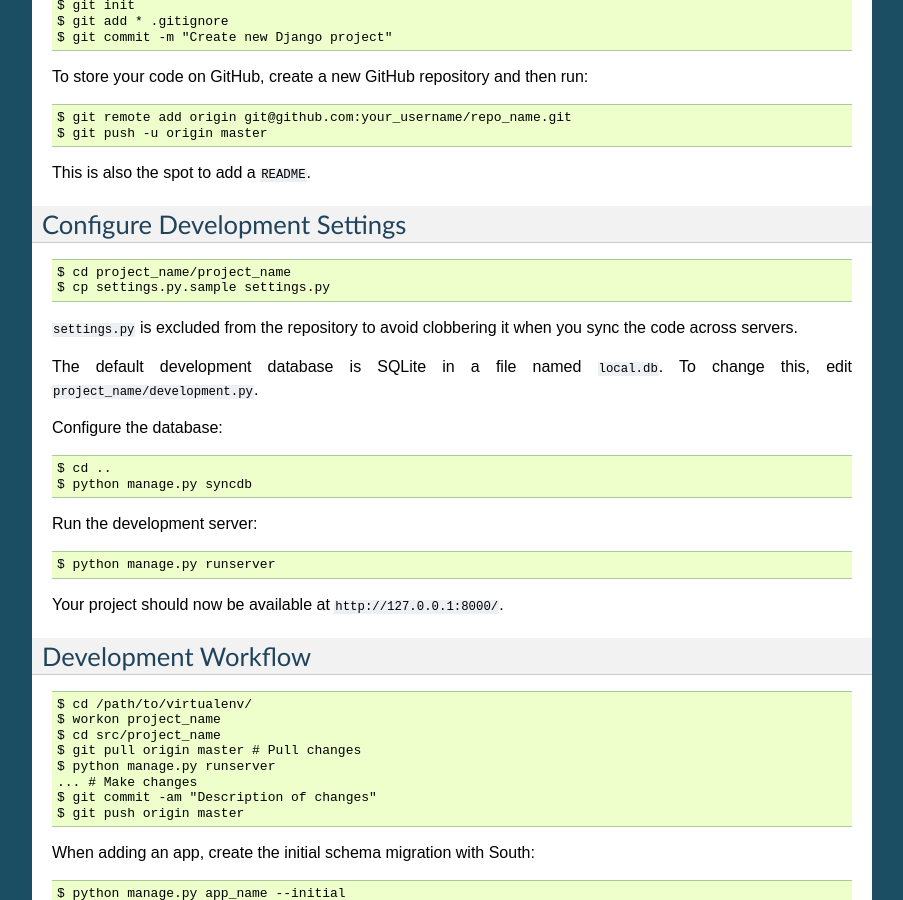
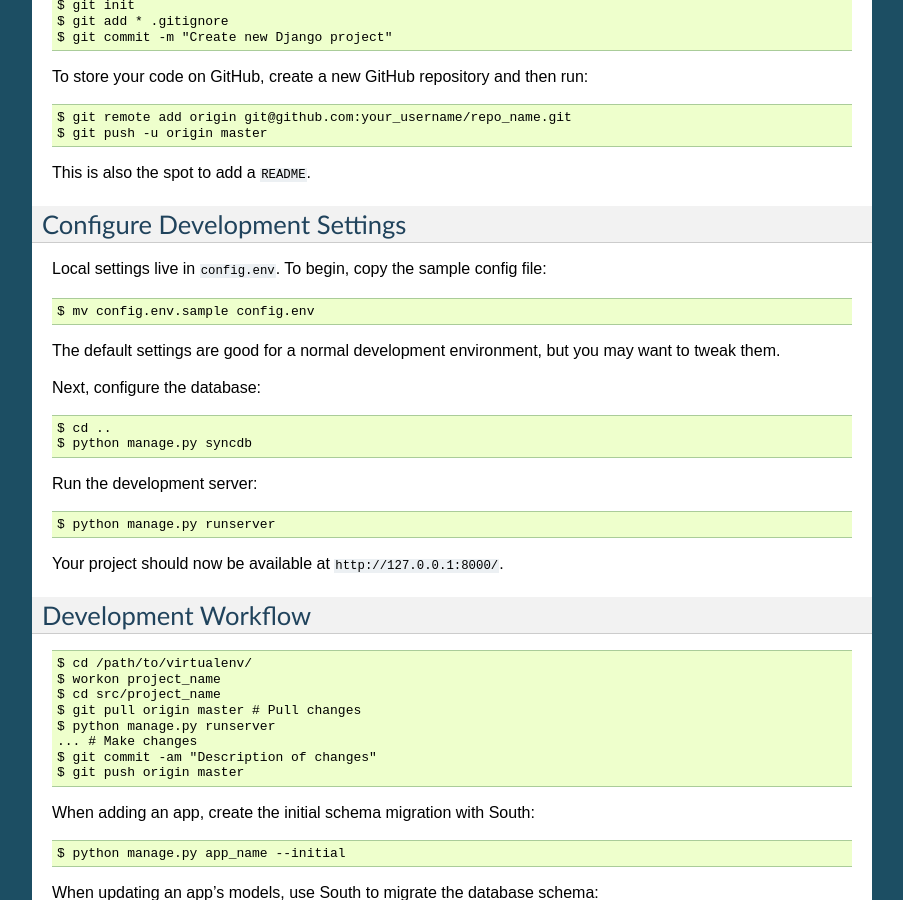
Before and after one commit to morninj/django-layout, a Sphinx documentation site: the page built from docs/development.rst, in a window 1280 px wide and 900 px high, scrolled down 815 px. Shown: the whole window, without its empty margins (198-1101 px from the left). Built offline with Sphinx 7.4.7, drawn with Linux system fonts in a browser that asks for light colours.

Commit message:
Update docs to use config.env

```diff
--- a/docs/development.rst
+++ b/docs/development.rst
@@ -71,18 +71,16 @@ This is also the spot to add a ``README``.
 Configure Development Settings
 ------------------------------
 
+Local settings live in ``config.env``. To begin, copy the sample config file:
+
 ::
 
-    $ cd project_name/project_name
-    $ cp settings.py.sample settings.py
+    $ mv config.env.sample config.env
 
-``settings.py`` is excluded from the repository to avoid clobbering it
-when you sync the code across servers.
+The default settings are good for a normal development environment, but you
+may want to tweak them.
 
-The default development database is SQLite in a file named ``local.db``.
-To change this, edit ``project_name/development.py``.
-
-Configure the database:
+Next, configure the database:
 
 ::
 
@@ -111,10 +109,6 @@ Development Workflow
     $ git commit -am "Description of changes"
     $ git push origin master
 
-.. raw:: html
-
-   <!-- TODO fab? -->
-
 When adding an app, create the initial schema migration with South:
 
 ::
```
Also changed, not shown: docs/introduction.rst (+4 -9 lines), docs/staging.rst (+13 -1 lines), 13 other files.
